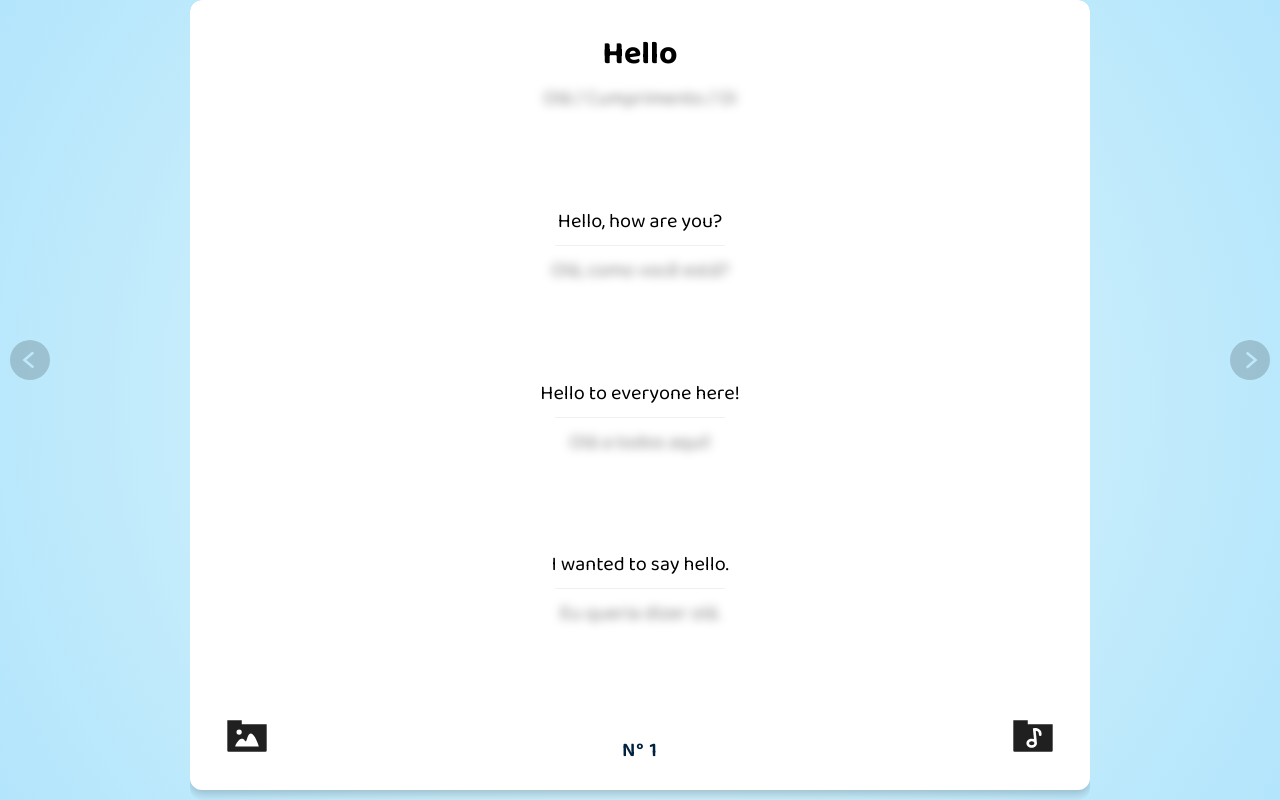
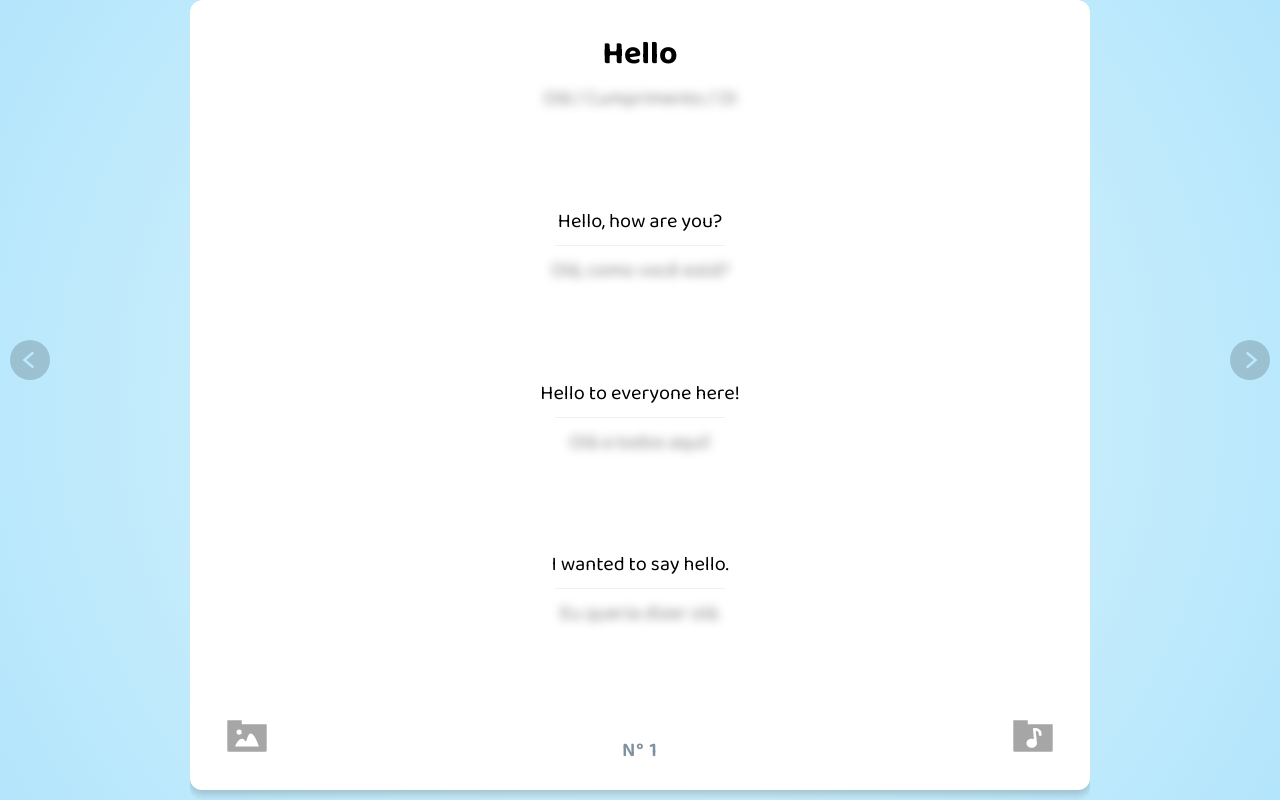
Before and after one commit to rafaelsg-01/duolingo-rival, a plain HTML site: page index.html in a window 1280 px wide. Drawn offline with Linux system fonts and the light colour scheme.

Commit message:
update index.html

```diff
--- a/index.html
+++ b/index.html
@@ -60,9 +60,9 @@
                 body {
                     margin: 0;
                     display: flex;
-                    flex-direction: column;
                     align-items: center;
-                    min-height: 100svh; /* Ensure content fills the viewport */
+                    justify-content: center;
+                    height: calc(100svh); /* Ensure content fills the viewport */
                     background: radial-gradient(circle, #e0f7fa, #b3e5fc),
                         linear-gradient(45deg, #b3e5fc, #81d4fa),
                         linear-gradient(135deg, #81d4fa, #e0f7fa),
@@ -114,7 +114,7 @@
                     align-items: center;
                     width: 100%;
                     max-width: 900px; /* Limit the maximum width */
-                    height: 100vh;
+                    height: calc(100svh - 0px);
                 }
 
                 .qr-info {
@@ -338,7 +338,7 @@
                     font-size: 20px;
                     font-weight: 600;
                     letter-spacing: 1px;
-                    color: #00223f;
+                    color: hsl(208deg 100% 12% / 50%);
                 }
 
                 .hidden {
@@ -554,7 +554,7 @@
                             <a href="https://www.google.com/search?udm=2&q=${encodeURIComponent(card.englishWord)}" target="_blank">
                                 <svg style="
                                         margin-left: 12px;
-                                        color: #202020;
+                                        color: hsl(0deg 0% 13% / 40%);
                                         width: 42px;
                                         height: 42px;
                                     " xmlns="http://www.w3.org/2000/svg" viewBox="0 0 64 64" aria-labelledby="title"
@@ -570,13 +570,11 @@
                             <a href="https://translate.google.com/translate_tts?ie=UTF-8&client=tw-ob&tl=en&q=${encodeURIComponent(card.englishWord)}" target="_blank">
                                 <svg style="
                                         margin-right: 12px;
-                                        color: #202020;
+                                        color: hsl(0deg 0% 13% / 40%);
                                         width: 42px;
                                         height: 42px;
                                     " xmlns="http://www.w3.org/2000/svg" viewBox="0 0 64 64" aria-labelledby="title"
                                     aria-describedby="desc" role="img" xmlns:xlink="http://www.w3.org/1999/xlink">
-                                    <path data-name="layer1"
-                                    d="M30 40c-2.2 0-4 1.4-4 3s1.8 3 4 3 4-1.4 4-3-1.8-3-4-3z" fill="#202020"></path>
                                     <path data-name="layer1" d="M24 14V8H2v46a2 2 0 0 0 2 2h56a2 2 0 0 0 2-2V14zm19 18a2 2 0 0 1-2-2c0-2.2-.6-3.8-1.7-4.8a5.7 5.7 0 0 0-3.1-1.2l1.7 17.8v.1A6.1 6.1 0 0 1 38 43c0 3.9-3.6 7-8 7s-8-3.1-8-7 3.6-7 8-7a8.9 8.9 0 0 1 3.4.7l-1.6-16.4 1.9-.3c.2 0 4.9-.7 8.2 2.2S45 26.6 45 30a2 2 0 0 1-2 2z"
                                     fill="currentColor"></path>
                                 </svg>
```
